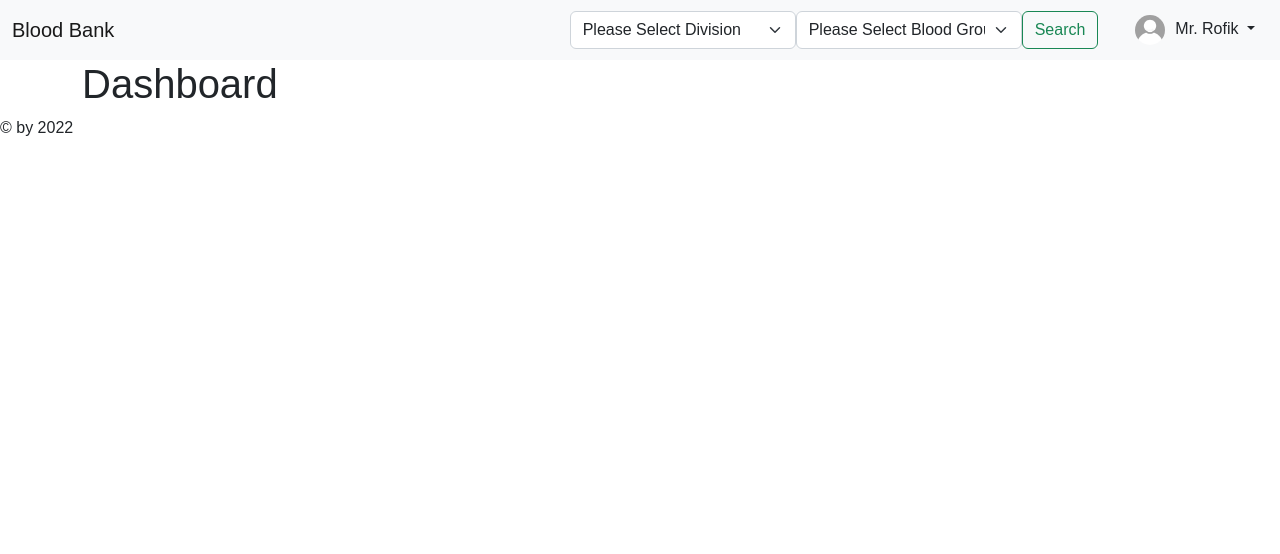
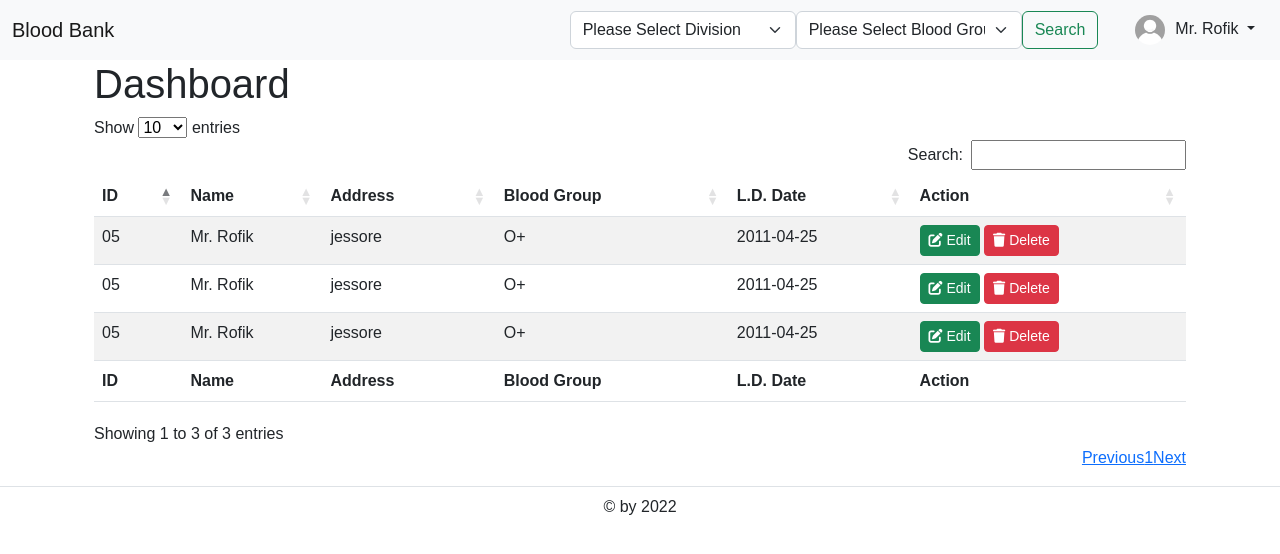
Before and after one commit to tarikjessoreit/Blood-Bank-D12, a PHP site: page /dashboard.php in a window 1280 px wide. Shown: the top 554 px of the page. Run offline with PHP 8.4, Linux system fonts and the light colour scheme; some libraries are stand-ins or nearby versions.

Commit message:
separate header footer & include data table

```diff
--- /dev/null
+++ b/assets/js/main.js
@@ -0,0 +1,5 @@
+// load users datatable
+
+$(document).ready(function () {
+    $('#userdatatable').DataTable();
+});
--- a/dashboard.php
+++ b/dashboard.php
@@ -1,88 +1,82 @@
-<!doctype html>
-<html lang="en">
-  <head>
-    <meta charset="utf-8">
-    <meta name="viewport" content="width=device-width, initial-scale=1">
-    <title>Dashboard | Blood Bank </title>
-    <link href="https://cdn.jsdelivr.net/npm/bootstrap@5.2.0/dist/css/bootstrap.min.css" rel="stylesheet">
-    <link rel="stylesheet" href="https://cdnjs.cloudflare.com/ajax/libs/font-awesome/6.1.1/css/all.min.css"/>
-    <link rel="stylesheet" href="style.css">
-  </head>
-  <body>
+<?php include "header.php"; ?>
 
-    <nav class="navbar navbar-expand-lg bg-light">
-	  <div class="container-fluid">
-	    <a class="navbar-brand" href="#">Blood Bank</a>
-	    <button class="navbar-toggler" type="button" data-bs-toggle="collapse" data-bs-target="#navbarSupportedContent" aria-controls="navbarSupportedContent" aria-expanded="false" aria-label="Toggle navigation">
-	      <span class="navbar-toggler-icon"></span>
-	    </button>
-	    <div class="collapse navbar-collapse" id="navbarSupportedContent">
-	      <ul class="navbar-nav me-auto mb-2 mb-lg-0">
-	      	<li>
+	<!-- Container -->
+	<div class="container px-4">
+		<h1>Dashboard</h1>
 
-	      	</li>
-	      </ul>
+		<!-- users datatable -->
+		<table id="userdatatable" class="table table-striped" style="width:100%">
+	        <thead>
+	            <tr>
+	                <th>ID</th>
+	                <th>Name</th>
+	                <th>Address</th>
+	                <th>Blood Group</th>
+	                <th>L.D. Date</th>
+	                <th>Action</th>
+	            </tr>
+	        </thead>
+	        <tbody>
+	            <tr>
+	                <td>05</td>
+	                <td>Mr. Rofik</td>
+	                <td>jessore</td>
+	                <td>O+</td>
+	                <td>2011-04-25</td>
+	                <td>
+	                	<a href="" class="btn btn-sm btn-success">
+	                		<i class="fa-solid fa-pen-to-square"></i> Edit
+	                	</a>
+	                	<a href="" class="btn btn-sm btn-danger">
+	                		<i class="fa-solid fa-trash"></i> Delete
+	                	</a>
+	                </td>
+	            </tr>
+	            <tr>
+	                <td>05</td>
+	                <td>Mr. Rofik</td>
+	                <td>jessore</td>
+	                <td>O+</td>
+	                <td>2011-04-25</td>
+	                <td>
+	                	<a href="" class="btn btn-sm btn-success">
+	                		<i class="fa-solid fa-pen-to-square"></i> Edit
+	                	</a>
+	                	<a href="" class="btn btn-sm btn-danger">
+	                		<i class="fa-solid fa-trash"></i> Delete
+	                	</a>
+	                </td>
+	            </tr>
+	            <tr>
+	                <td>05</td>
+	                <td>Mr. Rofik</td>
+	                <td>jessore</td>
+	                <td>O+</td>
+	                <td>2011-04-25</td>
+	                <td>
+	                	<a href="" class="btn btn-sm btn-success">
+	                		<i class="fa-solid fa-pen-to-square"></i> Edit
+	                	</a>
+	                	<a href="" class="btn btn-sm btn-danger">
+	                		<i class="fa-solid fa-trash"></i> Delete
+	                	</a>
+	                </td>
+	            </tr>
 
-	      <form class="d-flex" role="search">
-	        <select name="sdivision" class="form-select" aria-label="Default select example">
-			  <option value="">Please Select Division</option>
-			  <option value="Khulna">Khulna</option>
-			  <option value="Barisal Division">Barisal Division</option>
-			  <option value="Chittagong Division">Chittagong Division</option>
-			  <option value="Dhaka Division">Dhaka Division</option>
-			  <option value="Mymensingh Division">Mymensingh Division</option>
-			  <option value="Rajshahi Division">Rajshahi Division</option>
-			  <option value="Rangpur Division">Rangpur Division</option>
-			  <option value="Sylhet Division">Sylhet Division</option>
-			</select>
-
-	        <select name="sbgroup" class="form-select" aria-label="Default select example">
-			  <option value="">Please Select Blood Group</option>
-			  <option value="A+">A+</option>
-			  <option value="A-">A-</option>
-			  <option value="B+">B+</option>
-			  <option value="B-">B-</option>
-			  <option value="O+">O+</option>
-			  <option value="O-">O-</option>
-			  <option value="AB+">AB+</option>
-			  <option value="AB-">AB-</option>
-			</select>
-
-	        <button class="btn btn-outline-success" type="submit" value="Search" name="search">Search</button>
-	      </form>
-	      <div class="ms-4">
+	        </tbody>
+	        <tfoot>
+	            <tr>
+	                <th>ID</th>
+	                <th>Name</th>
+	                <th>Address</th>
+	                <th>Blood Group</th>
+	                <th>L.D. Date</th>
+	                <th>Action</th>
+	            </tr>
+	        </tfoot>
+	    </table>
 
 
-
-	      	<div class="dropdown">
-			  <button class="btn  dropdown-toggle" type="button" data-bs-toggle="dropdown" aria-expanded="false">
-			    <img src="assets/images/default-avatar.jpg" alt="" class="topbar-user-avater">Mr. Rofik
-			  </button>
-			  <ul class="dropdown-menu">
-			    <li><a class="dropdown-item" href="#">Profile</a></li>
-			    <li><a class="dropdown-item" href="#">Settings</a></li>
-			    <li><a class="dropdown-item" href="#">Donation Date</a></li>
-			  </ul>
-			</div>
-	      </div>
-	    </div>
-	  </div>
-	</nav>
-
-
-	<!-- Container -->
-	<div class="container">
-		<h1>Dashboard</h1>
 	</div>
 
-
-	<!-- Footer -->
-	<div id="footer">&copy by 2022</div>
-
-
-
-
-
-    <script src="https://cdn.jsdelivr.net/npm/bootstrap@5.2.0/dist/js/bootstrap.bundle.min.js"></script>
-  </body>
-</html>
+<?php include "footer.php"; ?>
--- /dev/null
+++ b/footer.php
@@ -0,0 +1,12 @@
+
+	<!-- Footer -->
+	<div id="footer" class="text-center border-top mt-3 p-2">&copy by <?php echo date("Y") ?></div>
+
+	<script src="https://code.jquery.com/jquery-3.5.1.js"></script>
+	<script src="https://cdn.datatables.net/1.12.1/js/jquery.dataTables.min.js"></script>
+
+    <script src="https://cdn.jsdelivr.net/npm/bootstrap@5.2.0/dist/js/bootstrap.bundle.min.js"></script>
+
+    <script type="text/javascript" src="assets/js/main.js"></script>
+  </body>
+</html>
--- /dev/null
+++ b/header.php
@@ -0,0 +1,73 @@
+<!doctype html>
+<html lang="en">
+  <head>
+    <meta charset="utf-8">
+    <meta name="viewport" content="width=device-width, initial-scale=1">
+    <title>Dashboard | Blood Bank </title>
+    <link href="https://cdn.jsdelivr.net/npm/bootstrap@5.2.0/dist/css/bootstrap.min.css" rel="stylesheet">
+    <link rel="stylesheet" href="https://cdnjs.cloudflare.com/ajax/libs/font-awesome/6.1.1/css/all.min.css"/>
+    <link rel="stylesheet" href="https://cdn.datatables.net/1.12.1/css/dataTables.bootstrap5.min.css">
+
+
+    <link rel="stylesheet" href="style.css">
+  </head>
+  <body>
+
+    <nav class="navbar navbar-expand-lg bg-light">
+	  <div class="container-fluid">
+	    <a class="navbar-brand" href="dashboard.php">Blood Bank</a>
+	    <button class="navbar-toggler" type="button" data-bs-toggle="collapse" data-bs-target="#navbarSupportedContent" aria-controls="navbarSupportedContent" aria-expanded="false" aria-label="Toggle navigation">
+	      <span class="navbar-toggler-icon"></span>
+	    </button>
+	    <div class="collapse navbar-collapse" id="navbarSupportedContent">
+	      <ul class="navbar-nav me-auto mb-2 mb-lg-0">
+	      	<li>
+
+	      	</li>
+	      </ul>
+
+	      <form class="d-flex" role="search" action="search.php" method="get">
+	        <select name="sdivision" class="form-select" aria-label="Default select example">
+					  <option value="">Please Select Division</option>
+					  <option value="Khulna">Khulna</option>
+					  <option value="Barisal Division">Barisal Division</option>
+					  <option value="Chittagong Division">Chittagong Division</option>
+					  <option value="Dhaka Division">Dhaka Division</option>
+					  <option value="Mymensingh Division">Mymensingh Division</option>
+					  <option value="Rajshahi Division">Rajshahi Division</option>
+					  <option value="Rangpur Division">Rangpur Division</option>
+					  <option value="Sylhet Division">Sylhet Division</option>
+					</select>
+
+	        <select name="sbgroup" class="form-select" aria-label="Default select example">
+					  <option value="">Please Select Blood Group</option>
+					  <option value="A+">A+</option>
+					  <option value="A-">A-</option>
+					  <option value="B+">B+</option>
+					  <option value="B-">B-</option>
+					  <option value="O+">O+</option>
+					  <option value="O-">O-</option>
+					  <option value="AB+">AB+</option>
+					  <option value="AB-">AB-</option>
+					</select>
+
+	        <button class="btn btn-outline-success" type="submit" value="Search" name="search">Search</button>
+	      </form>
+	      <div class="ms-4">
+
+
+
+	      	<div class="dropdown">
+			  <button class="btn  dropdown-toggle" type="button" data-bs-toggle="dropdown" aria-expanded="false">
+			    <img src="assets/images/default-avatar.jpg" alt="" class="topbar-user-avater">Mr. Rofik
+			  </button>
+			  <ul class="dropdown-menu">
+			    <li><a class="dropdown-item" href="#">Profile</a></li>
+			    <li><a class="dropdown-item" href="#">Settings</a></li>
+			    <li><a class="dropdown-item" href="#">Donation Date</a></li>
+			  </ul>
+			</div>
+	      </div>
+	    </div>
+	  </div>
+	</nav>
--- a/style.css
+++ b/style.css
@@ -10,9 +10,7 @@ body{
 }
 
 
-/*=========================
-========header=============
-===========================*/
+/*  header  */
 
 .topbar-user-avater{
 	height: 30px;
@@ -20,3 +18,10 @@ body{
 	border-radius: 50%;
 	margin-right: 10px;
 }
+
+/*  container  */
+.container{
+	min-height: 400px !important;
+}
+
+/*   Footer  */
```
Also changed, not shown: blank.php (added, +10 -0 lines), search.php (added, +10 -0 lines).
